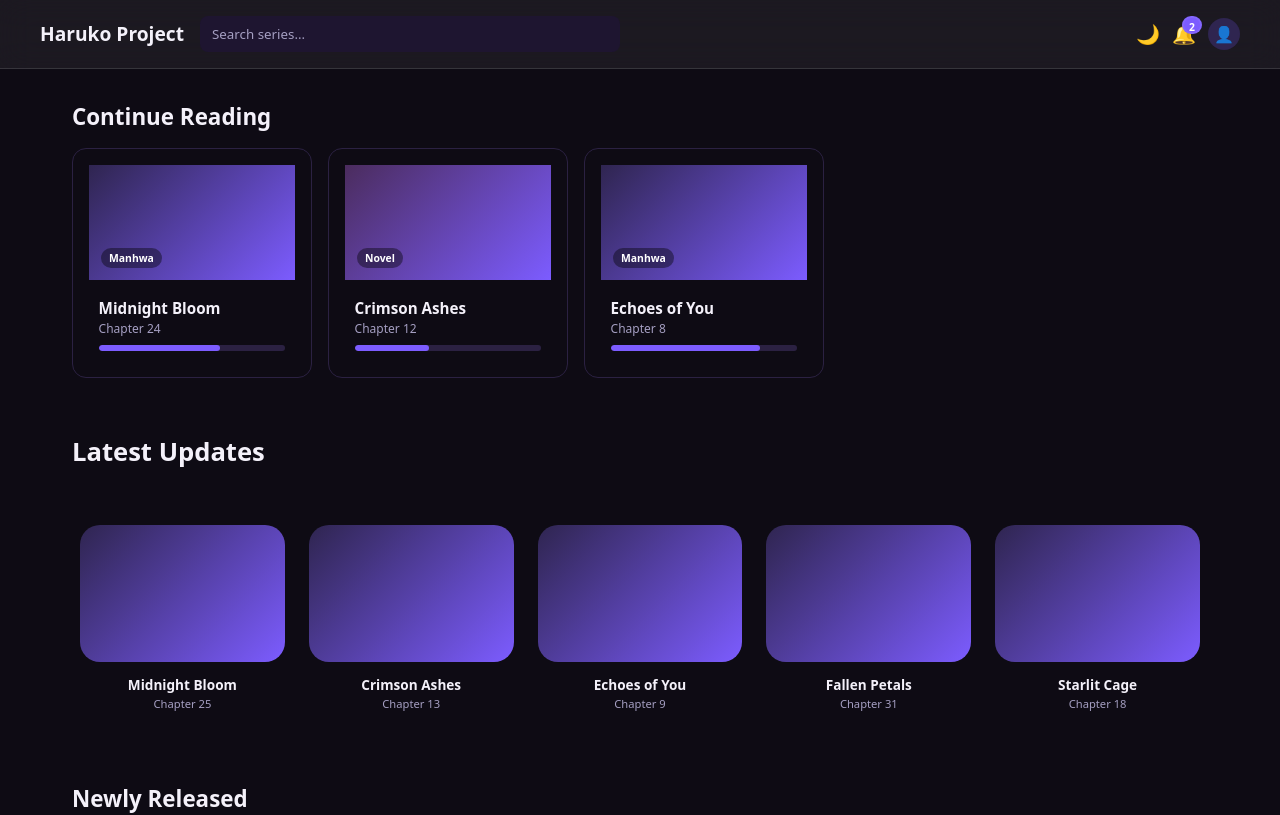
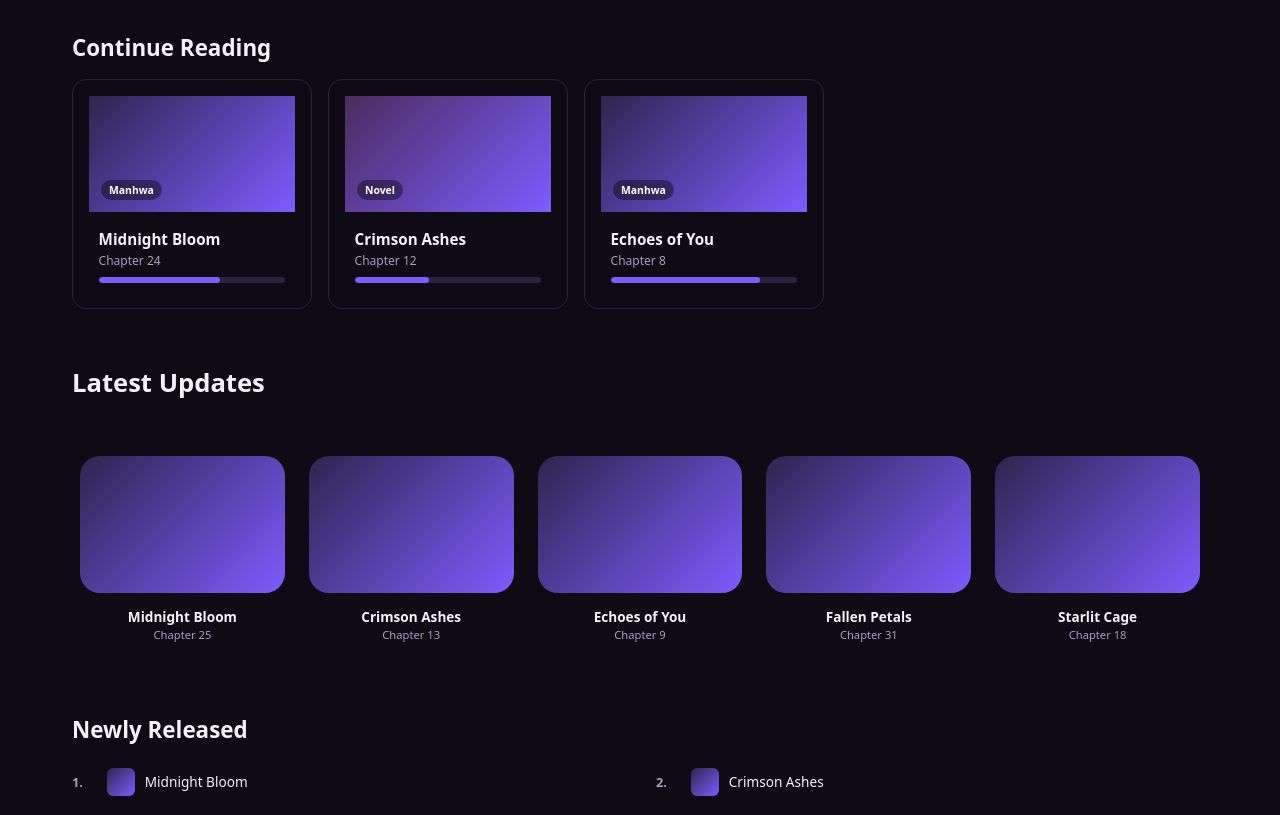
Before and after one commit to kozakiharuko-afk/haruko-frontend, a Next.js app: page / in a window 1280 px wide. Shown: the top 815 px of the page. Built offline with nearby package versions, Linux system fonts and the light colour scheme.

Commit message:
Fix reader header overlap and clean ThemeProvider

```diff
--- /dev/null
+++ b/app/(site)/layout.tsx
@@ -0,0 +1,12 @@
+export default function SiteLayout({
+  children,
+}: {
+  children: React.ReactNode;
+}) {
+  return (
+    <>
+      {/* PUT YOUR HEADER JSX HERE */}
+      {children}
+    </>
+  );
+}
--- a/app/ThemeProvider.tsx
+++ b/app/ThemeProvider.tsx
@@ -1,21 +1,6 @@
 "use client";
 
-import { useEffect, useRef, useState } from "react";
-import Link from "next/link";
-import { usePathname } from "next/navigation";
-
-/* ---------------- Types ---------------- */
-
-type Notification = {
-  id: number;
-  text: string;
-};
-
-type DiscordUser = {
-  id: string;
-  username: string;
-  avatar: string | null;
-};
+import { useEffect, useState } from "react";
 
 /* ---------------- Component ---------------- */
 
@@ -24,19 +9,7 @@ export default function ThemeProvider({
 }: {
   children: React.ReactNode;
 }) {
-  /* ---------------- Route Detection ---------------- */
-
-  const pathname = usePathname();
-
-  // ✅ CORRECT reader detection
-  const isReaderPage =
-    pathname.startsWith("/manhwa/") &&
-    pathname.endsWith("/chapter");
-
-  /* ---------------- Theme ---------------- */
-
   const [theme, setTheme] = useState<"dark" | "light">("dark");
-  const [showMobileMenu, setShowMobileMenu] = useState(false);
 
   useEffect(() => {
     const saved = localStorage.getItem("theme") as
@@ -60,116 +33,9 @@ export default function ThemeProvider({
     );
   };
 
-  /* ---------------- Mock User ---------------- */
-
-  const user: DiscordUser = {
-    id: "123",
-    username: "Haruko",
-    avatar: null,
-  };
-
-  /* ---------------- Notifications ---------------- */
-
-  const [notifications, setNotifications] = useState<Notification[]>([
-    { id: 1, text: "New chapter released" },
-    { id: 2, text: "Someone replied to your comment" },
-  ]);
-
-  const notifRef = useRef<HTMLDivElement>(null);
-
-  /* ---------------- Click Outside ---------------- */
-
-  useEffect(() => {
-    function handleClick(e: MouseEvent) {
-      if (
-        notifRef.current &&
-        !notifRef.current.contains(e.target as Node)
-      ) {
-        // close dropdowns if needed later
-      }
-    }
-    document.addEventListener("mousedown", handleClick);
-    return () =>
-      document.removeEventListener("mousedown", handleClick);
-  }, []);
-
-  /* ---------------- Render ---------------- */
-
   return (
-    <>
-      {/* 🌐 GLOBAL HEADER — NOT rendered on reader */}
-      {!isReaderPage && (
-        <>
-          <header className="header">
-            <div className="container header-inner">
-              {/* LEFT */}
-              <div className="header-left">
-                <Link href="/" className="logo">
-                  Haruko Project
-                </Link>
-
-                <input
-                  className="search"
-                  type="text"
-                  placeholder="Search series..."
-                />
-              </div>
-
-              {/* RIGHT */}
-              <div className="header-right">
-                <button
-                  className="icon-btn hamburger"
-                  onClick={() =>
-                    setShowMobileMenu((v) => !v)
-                  }
-                >
-                  ☰
-                </button>
-
-                <button
-                  className="icon-btn"
-                  onClick={toggleTheme}
-                >
-                  {theme === "dark" ? "🌙" : "☀️"}
-                </button>
-
-                <button className="icon-btn badge">
-                  🔔
-                  {notifications.length > 0 && (
-                    <span className="badge-count">
-                      {notifications.length}
-                    </span>
-                  )}
-                </button>
-
-                <div className="avatar">
-                  {user.avatar ? (
-                    <img
-                      src={user.avatar}
-                      alt={user.username}
-                    />
-                  ) : (
-                    "👤"
-                  )}
-                </div>
-              </div>
-            </div>
-          </header>
-
-          {/* 📱 Mobile menu */}
-          {showMobileMenu && (
-            <div className="mobile-menu">
-              <input
-                className="search mobile-search"
-                placeholder="Search series..."
-              />
-            </div>
-          )}
-        </>
-      )}
-
-      {/* 🧠 Page content */}
+    <div data-theme={theme}>
       {children}
-    </>
+    </div>
   );
 }
--- a/app/layout.tsx
+++ b/app/layout.tsx
@@ -1,10 +1,5 @@
 import "./globals.css";
 import ThemeProvider from "./ThemeProvider";
-
-export const metadata = {
-  title: "Haruko Project",
-  description: "Manhwa & Novel Platform",
-};
 
 export default function RootLayout({
   children,
@@ -14,7 +9,9 @@ export default function RootLayout({
   return (
     <html lang="en">
       <body>
-        <ThemeProvider>{children}</ThemeProvider>
+        <ThemeProvider>
+          {children}
+        </ThemeProvider>
       </body>
     </html>
   );
```
Also changed, not shown: app/(reader)/manhwa/[series]/chapter/page.tsx (+0 -32 lines), app/(site)/manhwa/[series]/page.tsx (renamed from app/manhwa/[series]/page.tsx), app/(site)/novel/[series]/page.tsx (renamed from app/novel/[series]/page.tsx), app/(site)/page.tsx (renamed from app/page.tsx).
